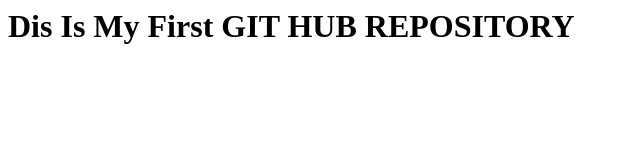
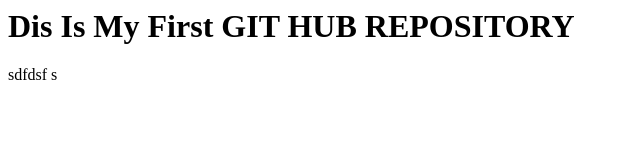
Before and after one commit to gotoark/HelloWorld, a plain HTML site: page index.html in a window 1280 px wide. Shown: the full height of the page, 0-640 px from the left. Drawn offline with Linux system fonts and the light colour scheme.

Commit message:
Final Change

```diff
--- a/index.html
+++ b/index.html
@@ -5,6 +5,6 @@
 <body>
 <h1> Dis Is My First GIT HUB REPOSITORY</h1>
 
-
-</body>
+sdfdsf
+</body>s
 </html>
```
